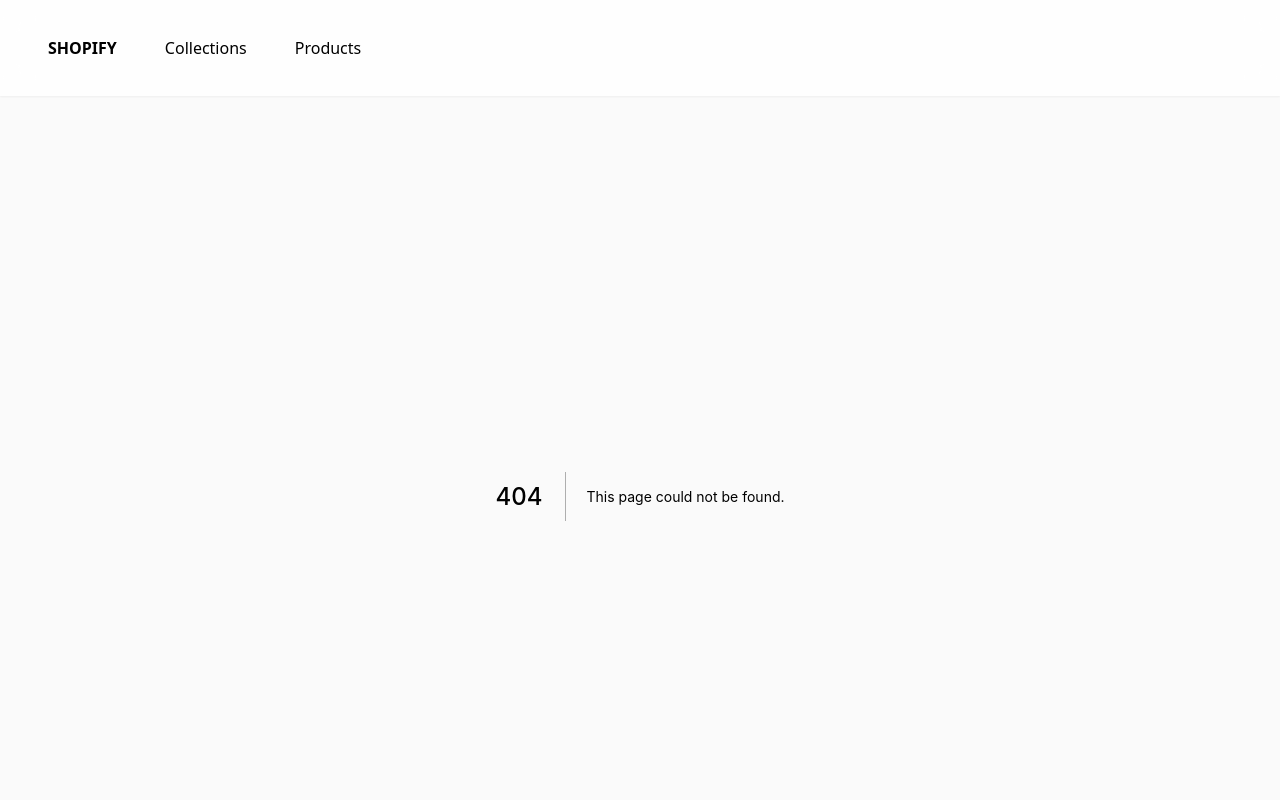
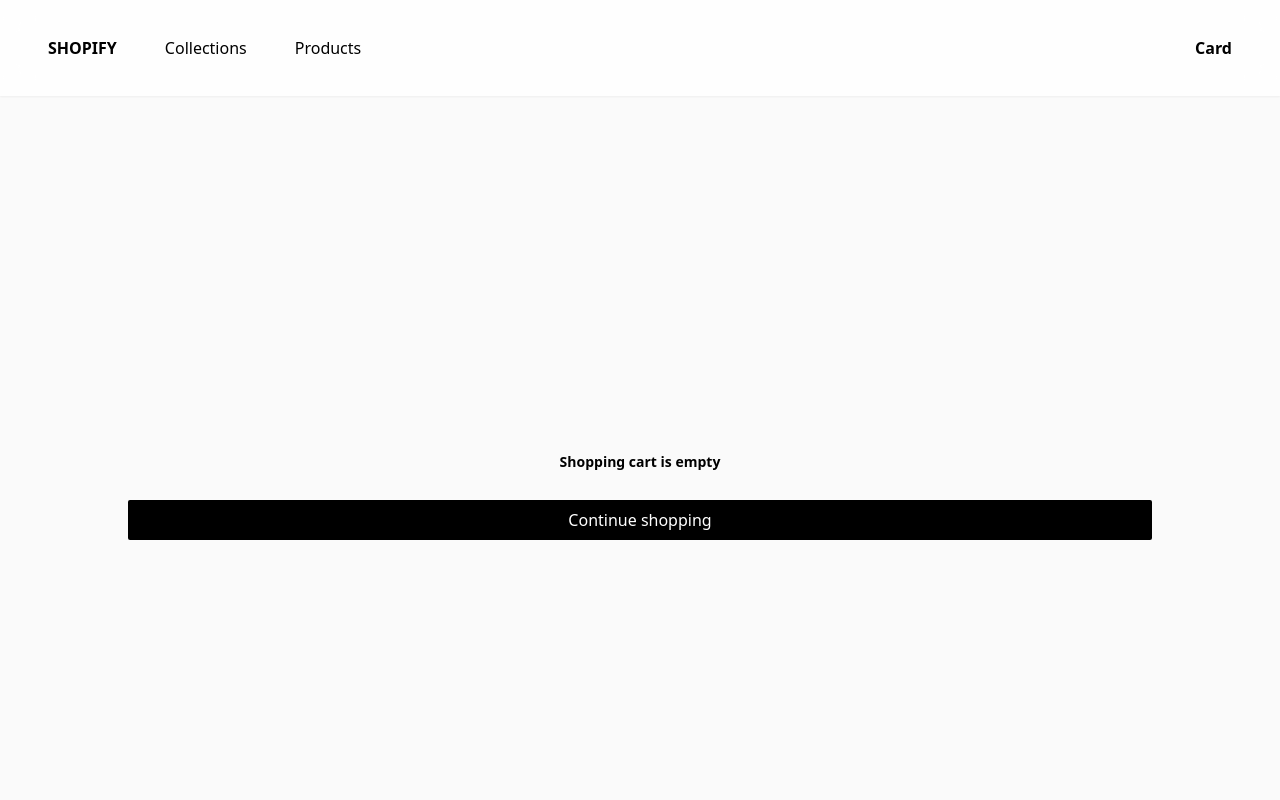
Before and after one commit to ramazanusluu/NextJs-Shopify-Graphql, a Next.js app: page /card in a window 1280 px wide. Before the commit this address had no page. Shown: the top 800 px of the page. Built offline with nearby package versions, Linux system fonts and the light colour scheme.

Commit message:
card eklendi

```diff
--- a/components/Layout.js
+++ b/components/Layout.js
@@ -26,7 +26,11 @@ function Layout({ children }) {
             <a className="font-normal">Products</a>
           </Link>
         </div>
-        <div className="flex gap-12"></div>
+        <div className="flex gap-12">
+        <Link href="/card">
+            <a className="font-bold">Card</a>
+          </Link>
+        </div>
       </header>
 
       <main role="main" className="container mb-auto">
--- a/components/ProductsDetails.js
+++ b/components/ProductsDetails.js
@@ -1,9 +1,14 @@
-import React from "react";
+import React, { useState } from "react";
 import Image from "next/image";
 
 function ProductsDetails({ product }) {
   console.log("products Detail", product);
   const { originalSrc } = product.product.images.edges[0].node;
+
+  const [card, setCard] = useState([]);
+  console.log("card :", card);
+
+  const available = product.product.variants.edges[0].node.availableForSale;
   return (
     <>
       <section className="w-full mt-10 overflow-x-hidden gap-4 md:gap-8 grid px-6 md:px-8 lg:px-12">
@@ -27,13 +32,24 @@ function ProductsDetails({ product }) {
             </div>
 
             <div className="mt-2">
-              <div className="prose border-t border-gray-200 pt-6 text-black text-md">
+              {/* <div className="prose border-t border-gray-200 pt-6 text-black text-md">
                 <button>
                   <span className="bg-black text-white inline-block rounded-sm font-medium text-center py-3 px-6 max-w-xl leading-none w-full border">
-                    Buy it now
+                    Add To Card
                   </span>
                 </button>
-              </div>
+              </div> */}
+              {available ? (
+                <button onClick={() => setCard([product])}>
+                  <span className="bg-black text-white inline-block rounded-sm font-medium text-center py-3 px-6 max-w-xl leading-none w-full border">
+                    Add To Card
+                  </span>
+                </button>
+              ) : (
+                <button className="rounded-lg text-black px-2 py-3 mt-3 cursor-not-allowed ">
+                  Sold out!
+                </button>
+              )}
             </div>
           </div>
         </div>
--- /dev/null
+++ b/pages/card.js
@@ -0,0 +1,31 @@
+import React from "react";
+import Head from "next/head";
+import { useRouter } from "next/router";
+
+export default function card() {
+  const router = useRouter();
+  return (
+    <div>
+      <Head>
+        <title>Create Next App</title>
+        <meta name="description" content="Generated by create next app" />
+        <link rel="icon" href="/favicon.ico" />
+      </Head>
+      <main>
+        <div className="flex flex-col space-y-7 justify-center items-center md:py-8 md:px-12 px-4 py-6 h-screen">
+          <h2 className="whitespace-pre-wrap max-w-prose font-bold text-sm text-black">
+            Shopping cart is empty
+          </h2>
+
+          <button
+            onClick={() => router.push("/product")}
+            className="inline-block rounded-sm
+        font-medium text-center py-3 px-4  leading-none bg-black text-white w-full"
+          >
+            Continue shopping
+          </button>
+        </div>
+      </main>
+    </div>
+  );
+}
```
